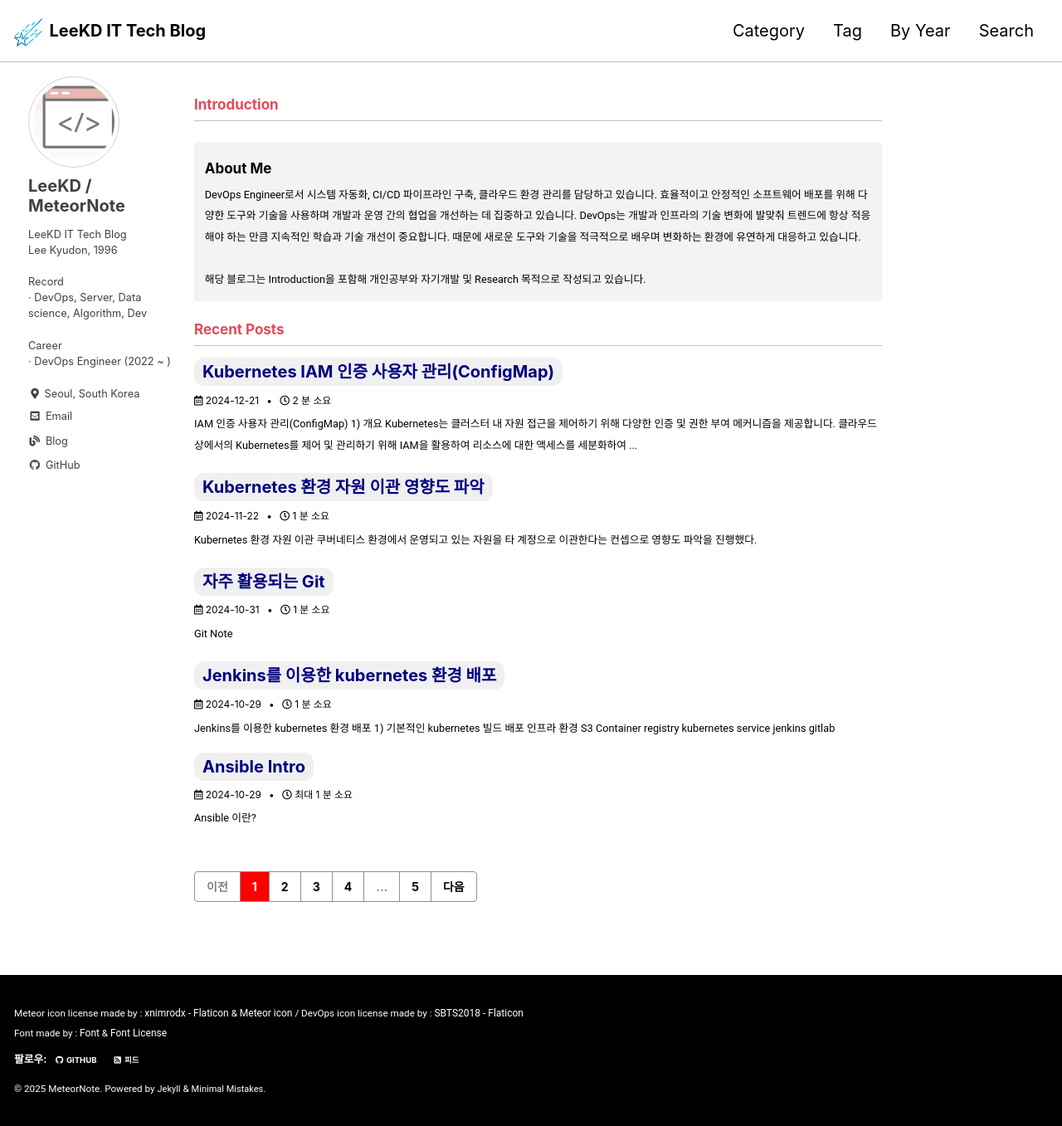
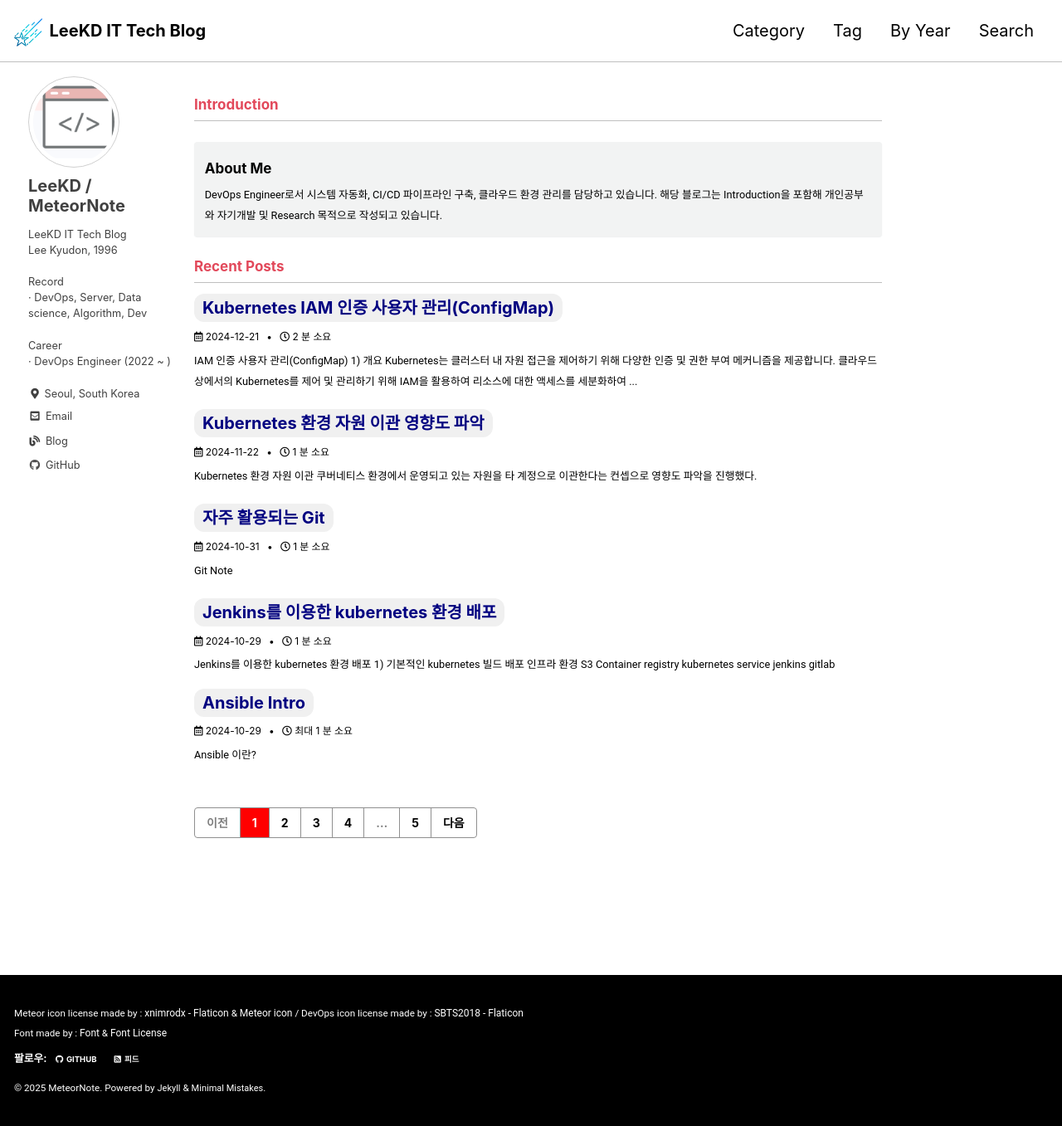
Before and after one commit to MeteorNote/MeteorNote.github.io, a Jekyll site: the page built from index.html, in a window 1280 px wide and 1358 px high. Shown: the whole window at 83% size. Built offline with Jekyll 4.4.1, drawn with Linux system fonts in a browser that asks for light colours; cached includes are drawn as plain includes; some web fonts are replaced; the list of posts is cut into pages by our own code.

Commit message:
Update home.html

```diff
--- a/_layouts/home.html
+++ b/_layouts/home.html
@@ -18,9 +18,9 @@ layout: archive
 <div class="notice" style="font-family: 'Roboto', sans-serif;">
   <h3 style="font-size: 17px"> About Me </h3>
   DevOps Engineer로서 시스템 자동화, CI/CD 파이프라인 구축, 클라우드 환경 관리를 담당하고 있습니다.
-  효율적이고 안정적인 소프트웨어 배포를 위해 다양한 도구와 기술을 사용하며 개발과 운영 간의 협업을 개선하는 데 집중하고 있습니다.
+  <!-- 효율적이고 안정적인 소프트웨어 배포를 위해 다양한 도구와 기술을 사용하며 개발과 운영 간의 협업을 개선하는 데 집중하고 있습니다.
   DevOps는 개발과 인프라의 기술 변화에 발맞춰 트렌드에 항상 적응해야 하는 만큼 지속적인 학습과 기술 개선이 중요합니다. 때문에 새로운 도구와 기술을 적극적으로 배우며 변화하는 환경에 유연하게 대응하고 있습니다.
-  <br><br>
+  <br><br> -->
   해당 블로그는 Introduction을 포함해 개인공부와 자기개발 및 Research 목적으로 작성되고 있습니다.
 </div>
 <!--
```
